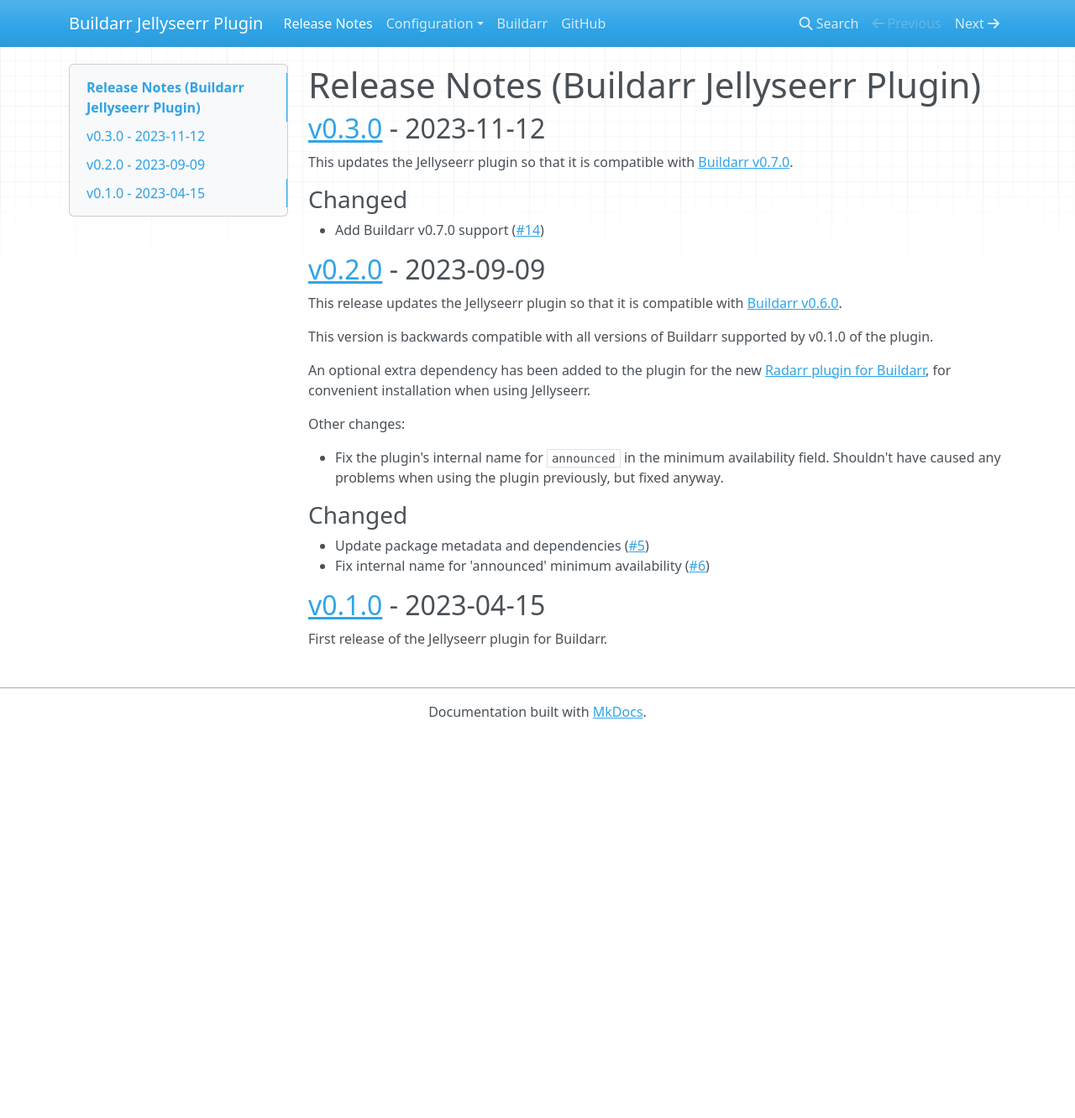
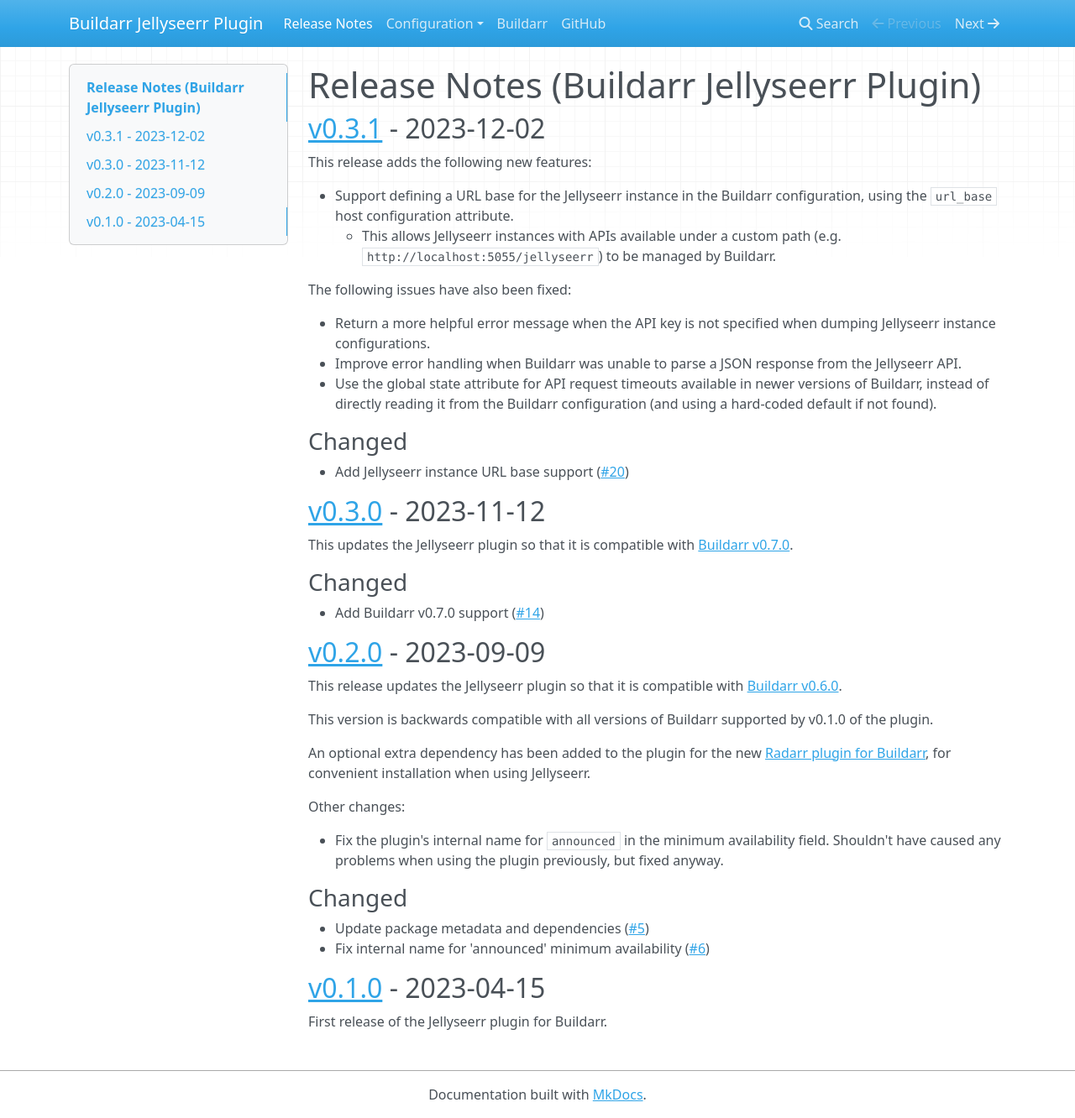
Before and after one commit to rebuildarr/buildarr-jellyseerr, an MkDocs documentation site: the page built from docs/release-notes.md, in a window 1280 px wide and 1332 px high. Shown: the whole window at 84% size. Built offline with MkDocs 1.6.1, drawn with Linux system fonts in a browser that asks for light colours; nearby versions of some CDN libraries.

Commit message:
Tag v0.3.1 (#22)
* Bump version
* Add release notes

```diff
--- a/docs/release-notes.md
+++ b/docs/release-notes.md
@@ -1,4 +1,22 @@
 # Release Notes (Buildarr Jellyseerr Plugin)
+
+## [v0.3.1](https://github.com/buildarr/buildarr-jellyseerr/releases/tag/v0.3.1) - 2023-12-02
+
+This release adds the following new features:
+
+* Support defining a URL base for the Jellyseerr instance in the Buildarr configuration, using the `url_base` host configuration attribute.
+    * This allows Jellyseerr instances with APIs available under a custom path (e.g. `http://localhost:5055/jellyseerr`) to be managed by Buildarr.
+
+The following issues have also been fixed:
+
+* Return a more helpful error message when the API key is not specified when dumping Jellyseerr instance configurations.
+* Improve error handling when Buildarr was unable to parse a JSON response from the Jellyseerr API.
+* Use the global state attribute for API request timeouts available in newer versions of Buildarr, instead of directly reading it from the Buildarr configuration (and using a hard-coded default if not found).
+
+### Changed
+
+* Add Jellyseerr instance URL base support ([#20](https://github.com/buildarr/buildarr-jellyseerr/pull/20))
+
 
 ## [v0.3.0](https://github.com/buildarr/buildarr-jellyseerr/releases/tag/v0.3.0) - 2023-11-12
 
--- a/pyproject.toml
+++ b/pyproject.toml
@@ -7,7 +7,7 @@
 
 [tool.poetry]
 name = "buildarr-jellyseerr"
-version = "0.3.0"
+version = "0.3.1"
 description = "Jellyseerr media request library application plugin for Buildarr"
 authors = ["Callum Dickinson <callum.dickinson.nz@gmail.com>"]
 license = "GPL-3.0-or-later"
```
